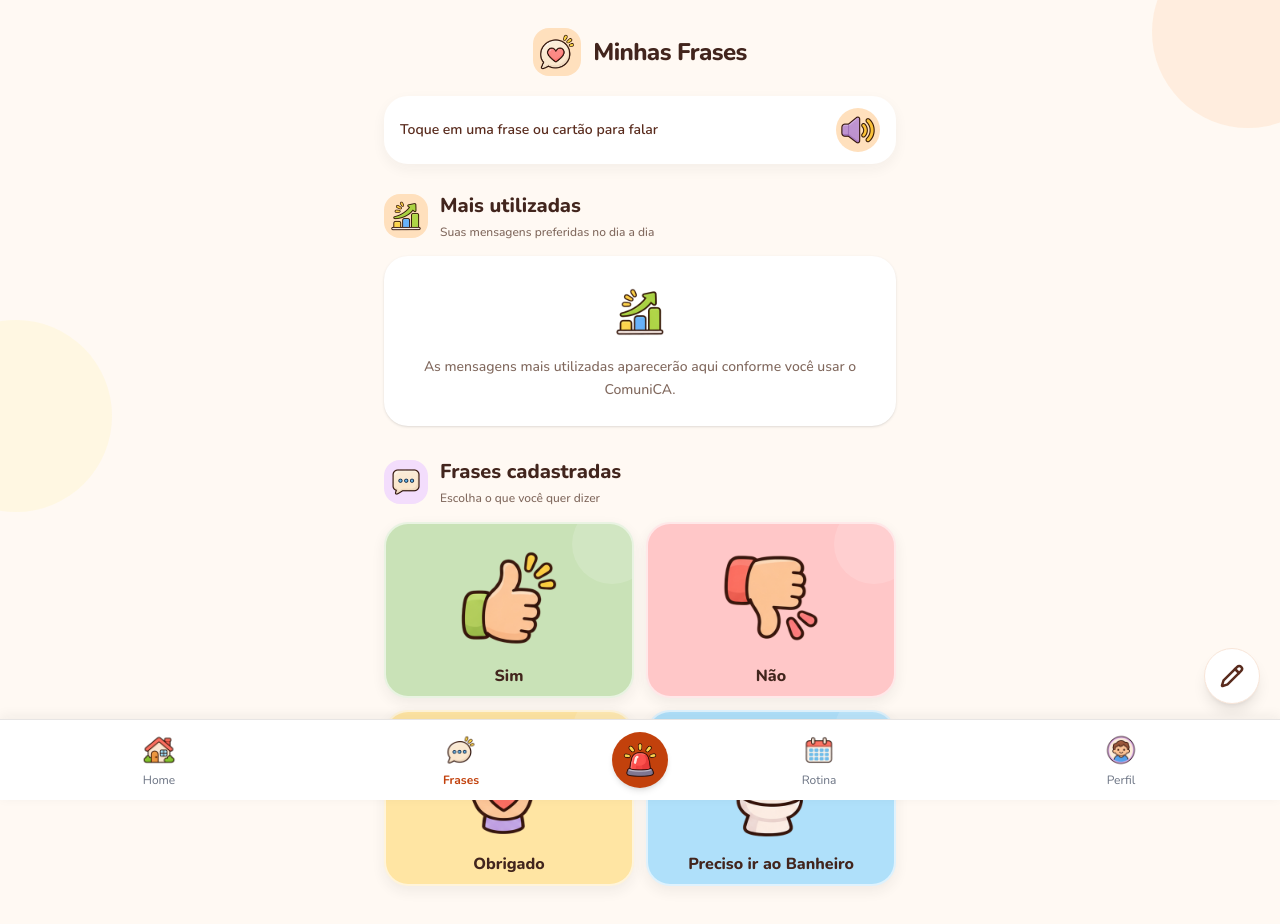
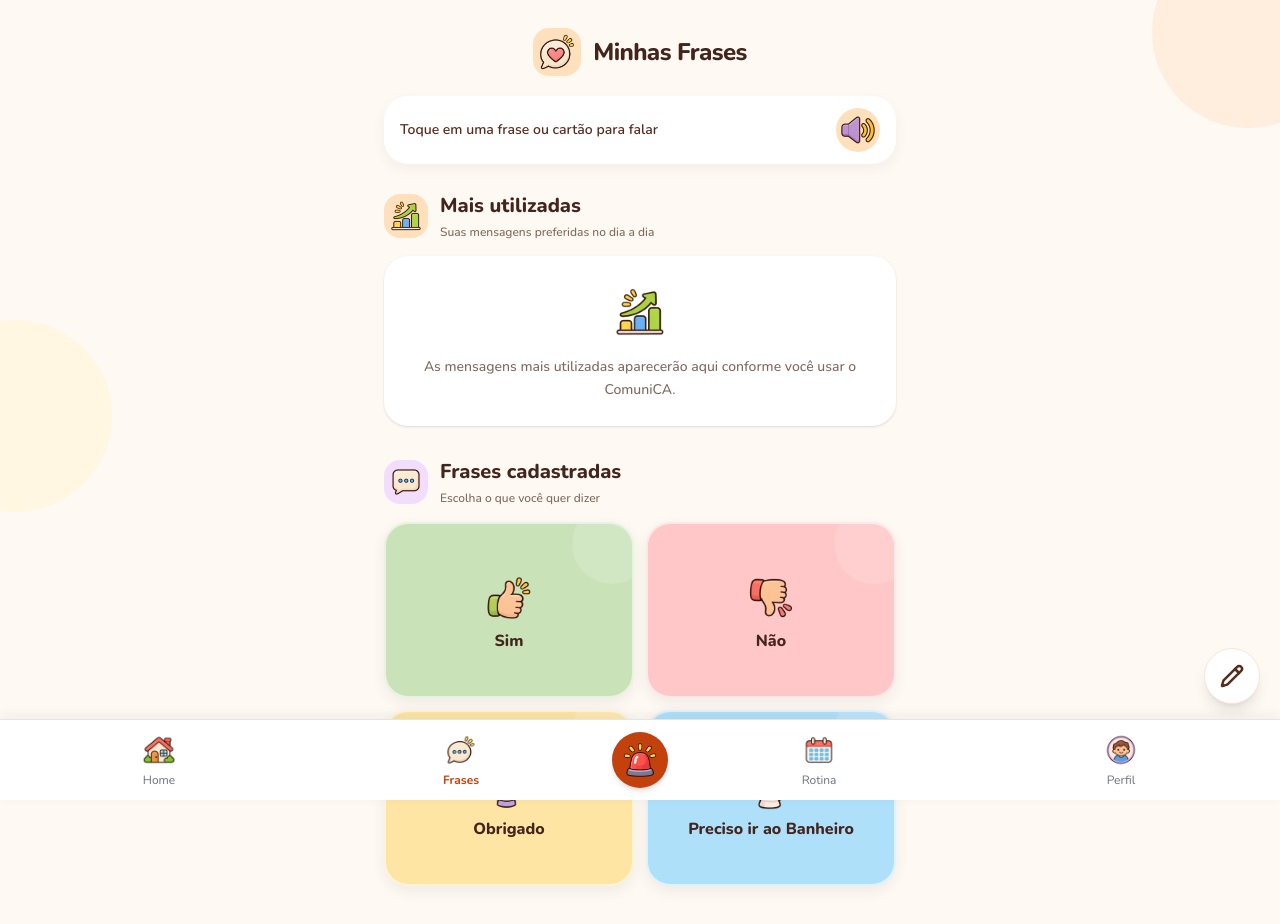
Before and after one commit to arthur-rmota/ComuniCA, a React (Vite) app: page /rapidos in a window 1280 px wide. Shown: the top 924 px of the page. Built offline with nearby package versions, Linux system fonts and the light colour scheme.

Commit message:
ajuste do back da implementação do RF09

```diff
--- a/src/components/common/QuickPhraseCard.tsx
+++ b/src/components/common/QuickPhraseCard.tsx
@@ -1,5 +1,7 @@
 import type { QuickPhrase } from "../../types/quickPhrase";
 import AppIcon from "./AppIcon";
+import { useInterface } from "../../contexts/InterfaceContext";
+import { interfaceSizes } from "../../constants/interfaceSizes";
 
 interface QuickPhraseCardProps {
   phrase: QuickPhrase;
@@ -18,6 +20,17 @@ function QuickPhraseCard({
 }: QuickPhraseCardProps) {
   const canEdit = phrase.userId === "local-user";
 
+  const { settings } = useInterface();
+
+  const cardHeight =
+    interfaceSizes[settings.cardSize].cardHeight;
+
+  const textSize =
+    interfaceSizes[settings.textSize].textSize;
+
+  const symbolSize =
+    interfaceSizes[settings.symbolSize].symbolSize;
+
   return (
     <button
       type="button"
@@ -35,7 +48,7 @@ function QuickPhraseCard({
         isSelectingToEdit ? `Editar ${phrase.text}` : `Falar: ${phrase.text}`
       }
       disabled={isSelectingToEdit && !canEdit}
-      className={`group relative flex min-h-44 w-full min-w-0 flex-col items-center justify-center gap-1 overflow-hidden rounded-3xl border-2 p-2 text-center transition-all duration-150 focus-visible:outline-2 focus-visible:outline-offset-2 focus-visible:outline-brand-primary ${
+      className={`group relative flex w-full min-w-0 flex-col items-center justify-center gap-1 overflow-hidden rounded-3xl border-2 p-2 text-center transition-all duration-150 focus-visible:outline-2 focus-visible:outline-offset-2 focus-visible:outline-brand-primary ${
         isSelectingToEdit && !canEdit
           ? "cursor-not-allowed border-white/60 opacity-40"
           : isSpeaking || isSelectingToEdit
@@ -44,6 +57,7 @@ function QuickPhraseCard({
       }`}
       style={{
         backgroundColor: phrase.color,
+        minHeight: `${cardHeight}px`,
       }}
     >
       <span
@@ -51,9 +65,9 @@ function QuickPhraseCard({
         className="pointer-events-none absolute -right-5 -top-5 h-20 w-20 rounded-full bg-white/15"
       />
 
-      <AppIcon name={phrase.icon} size={128} className="relative" />
+      <AppIcon name={phrase.icon} size={symbolSize} className="relative" />
 
-      <span className="relative break-words text-base font-extrabold leading-tight text-[#42251D]">
+      <span className="relative break-words font-extrabold leading-tight text-[#42251D]" style={{ fontSize: `${textSize}px`}}>
         {phrase.text}
       </span>
 
```
